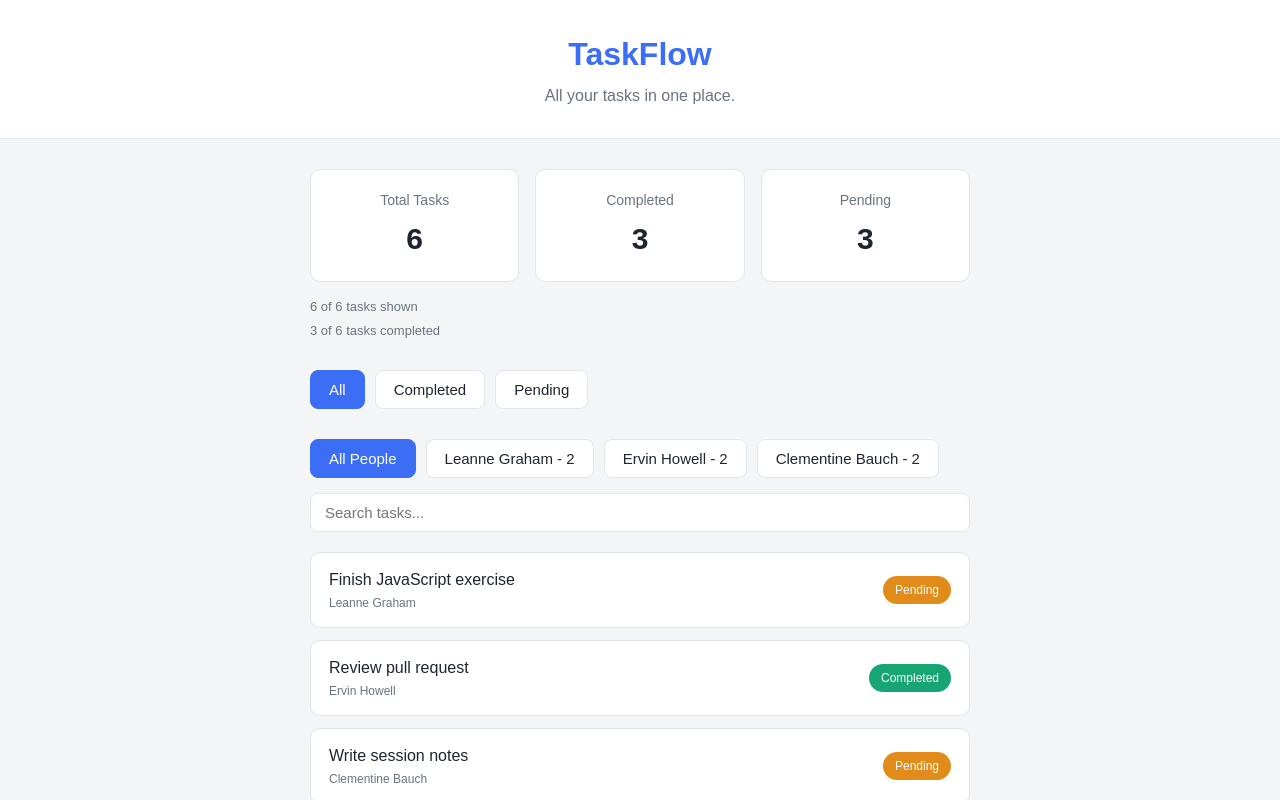
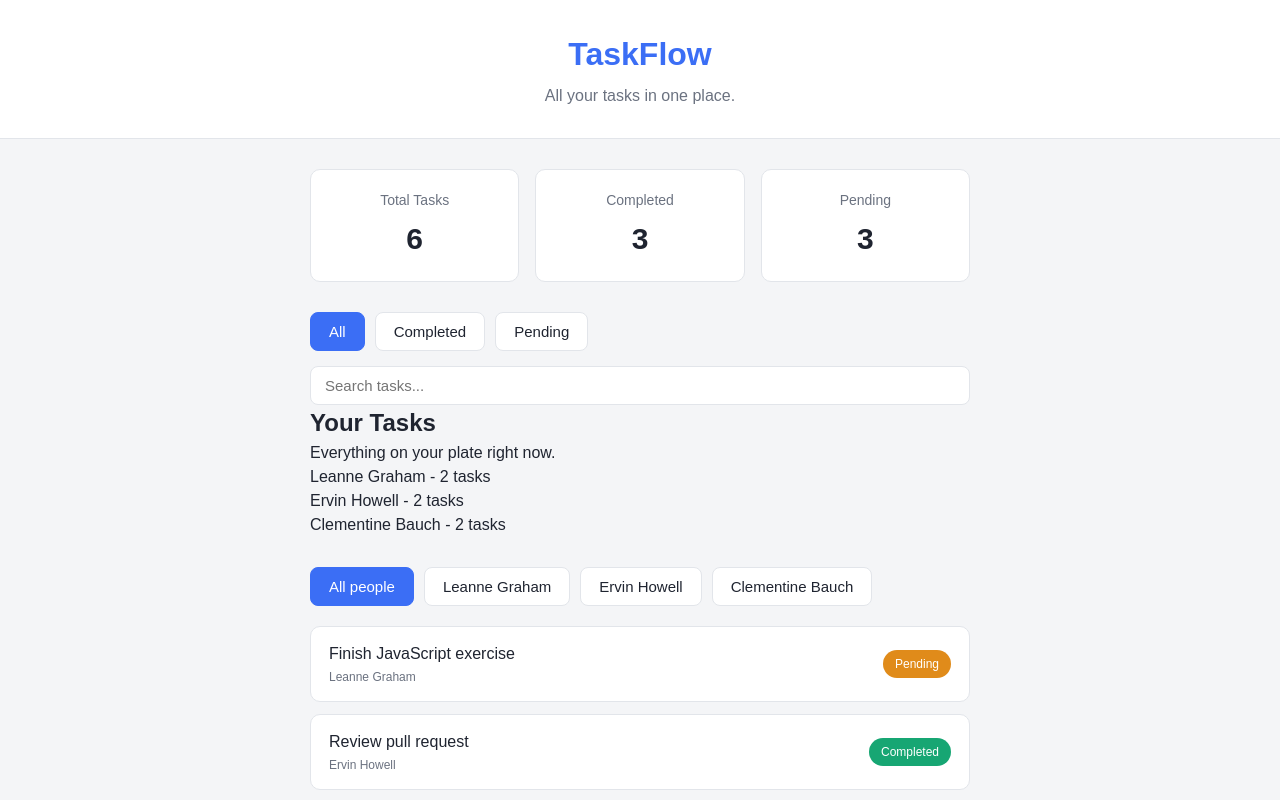
Before and after one commit to b4f-cohort8-salamiyah/b4f-cohort8-salamiyah-react-2026, a React (Vite) app: page / in a window 1280 px wide. Shown: the top 800 px of the page. Built offline with nearby package versions, Linux system fonts and the light colour scheme.

Commit message:
:construction: Session 07 Teamwork

```diff
--- a/src/App.tsx
+++ b/src/App.tsx
@@ -1,10 +1,10 @@
-import { ChangeEvent, useState } from "react";
+import { useState } from "react";
+import type { ChangeEvent } from "react";
 import Header from "./components/Header";
 import StatCard from "./components/StatCard";
 import TaskItem from "./components/TaskItem";
+import SectionTitle from "./components/SectionTitle";
 import PersonSummary from "./components/PersonSummary";
-// import SectionTitle from "./components/SectionTitle";
-// import PersonSummary from "./components/PersonSummary";
 
 interface Task {
   id: number;
@@ -17,6 +17,8 @@ interface User {
   id: number;
   name: string;
 }
+
+type FilterStatus = "all" | "completed" | "pending";
 
 const tasks: Task[] = [
   { id: 1, userId: 1, title: "Finish JavaScript exercise", completed: false },
@@ -33,12 +35,22 @@ const users: User[] = [
   { id: 3, name: "Clementine Bauch" },
 ];
 
-type FilterStatus = "all" | "completed" | "pending";
+function getOwnerName(userId: number): string {
+  const user = users.find(function (user) {
+    return user.id === userId;
+  });
+
+  if (user) {
+    return user.name;
+  }
+
+  return "Unknown person";
+}
 
 function App() {
   const [currentFilter, setCurrentFilter] = useState<FilterStatus>("all");
   const [searchText, setSearchText] = useState("");
-  const [selectedUserId] = useState(0);
+  const [selectedUserId, setSelectedUserId] = useState(0);
 
   function handleShowAll() {
     setCurrentFilter("all");
@@ -56,31 +68,12 @@ function App() {
     setSearchText(event.target.value);
   }
 
-  function getOwnerName(userId: number): string {
-    const user = users.find(function (user) {
-      return user.id === userId;
-    });
-
-    if (user) {
-      return user.name;
-    }
-
-    return "Unknown person";
+  function handleShowAllPeople() {
+    setSelectedUserId(0);
   }
 
-  const totalCount = tasks.length;
+  const search = searchText.toLowerCase();
 
-  const completedCount = tasks.reduce((count, task) => {
-    if (task.completed) {
-      return count + 1;
-    }
-
-    return count;
-  }, 0);
-
-  const pendingCount = totalCount - completedCount;
-
-  const search = searchText.toLowerCase();
   const visibleTasks = tasks.filter((task) => {
     let matchesFilter = false;
 
@@ -99,16 +92,29 @@ function App() {
 
     if (selectedUserId === 0) {
       matchesPerson = true;
-    } else if (selectedUserId === task.userId) {
+    } else if (task.userId === selectedUserId) {
       matchesPerson = true;
     }
 
     return matchesFilter && matchesSearch && matchesPerson;
   });
 
+  const totalCount = tasks.length;
+
+  const completedCount = tasks.reduce(function (count, task) {
+    if (task.completed) {
+      return count + 1;
+    }
+
+    return count;
+  }, 0);
+
+  const pendingCount = totalCount - completedCount;
+
   return (
     <div>
       <Header />
+
       <main className="container">
         <section className="stats">
           <StatCard label="Total Tasks" value={totalCount} />
@@ -116,54 +122,33 @@ function App() {
           <StatCard label="Pending" value={pendingCount} />
         </section>
 
-        <p className="visible-count">
-          {visibleTasks.length} of {tasks.length} tasks shown
-        </p>
-        <p className="progress">
-          {completedCount} of {totalCount} tasks completed
-        </p>
-
         <section className="filters">
           <button
-            className={`filter-button ${currentFilter === "all" ? "active" : ""}`}
+            className={
+              "filter-button" + (currentFilter === "all" ? " active" : "")
+            }
             onClick={handleShowAll}
           >
             All
           </button>
           <button
-            className={`filter-button ${currentFilter === "completed" ? "active" : ""}`}
+            className={
+              "filter-button" + (currentFilter === "completed" ? " active" : "")
+            }
             onClick={handleShowCompleted}
           >
             Completed
           </button>
           <button
-            className={`filter-button ${currentFilter === "pending" ? "active" : ""}`}
+            className={
+              "filter-button" + (currentFilter === "pending" ? " active" : "")
+            }
             onClick={handleShowPending}
           >
             Pending
           </button>
         </section>
 
-        <section className="filters">
-          <button
-            className={`filter-button ${selectedUserId === 0 ? "active" : ""} `}
-          >
-            All People
-          </button>
-          {users.map((user) => {
-            const personTaskCount = tasks.filter(
-              (task) => task.userId === user.id,
-            ).length;
-
-            if (personTaskCount === 0) {
-              return null;
-            }
-
-            return (
-              <PersonSummary name={user.name} taskCount={personTaskCount} />
-            );
-          })}
-        </section>
         <section className="search">
           <input
             type="text"
@@ -174,6 +159,40 @@ function App() {
           />
         </section>
 
+        <SectionTitle
+          title="Your Tasks"
+          subtitle="Everything on your plate right now."
+        />
+
+        {users.map((user) => {
+          const personTaskCount = tasks.filter(
+            (task) => task.userId === user.id,
+          ).length;
+
+          if (personTaskCount === 0) {
+            return null;
+          }
+
+          return <PersonSummary name={user.name} taskCount={personTaskCount} />;
+        })}
+
+        <section className="filters">
+          <button
+            className={
+              "filter-button" + (selectedUserId === 0 ? " active" : "")
+            }
+            onClick={handleShowAllPeople}
+          >
+            All people
+          </button>
+
+          {users.map((user) => (
+            <button key={user.id} className="filter-button">
+              {user.name}
+            </button>
+          ))}
+        </section>
+
         <ul className="task-list">
           {visibleTasks.map((task) => {
             const statusText = task.completed ? "Completed" : "Pending";
@@ -181,6 +200,7 @@ function App() {
 
             return (
               <TaskItem
+                key={task.id}
                 title={task.title}
                 ownerName={getOwnerName(task.userId)}
                 statusText={statusText}
@@ -190,9 +210,12 @@ function App() {
           })}
         </ul>
 
-        {/* <PersonSummary name="Leanne Graham" taskCount={1} />
-        <PersonSummary name="Ervin Howell" taskCount={1} />
-        <PersonSummary name="Clementine Bauch" taskCount={1} /> */}
+        <p className="visible-count">
+          {visibleTasks.length} of {tasks.length} tasks shown
+        </p>
+        <p className="progress">
+          {completedCount} of {totalCount} tasks completed
+        </p>
       </main>
     </div>
   );
--- a/src/components/PersonSummary.tsx
+++ b/src/components/PersonSummary.tsx
@@ -5,10 +5,9 @@ interface PersonSummaryProps {
 
 function PersonSummary(props: PersonSummaryProps) {
   return (
-    <button className="filter-button">{props.name} - {props.taskCount}</button>
-    // <p>
-    //   {props.name} - {props.taskCount} tasks
-    // </p>
+    <p>
+      {props.name} - {props.taskCount} tasks
+    </p>
   );
 }
 
```
